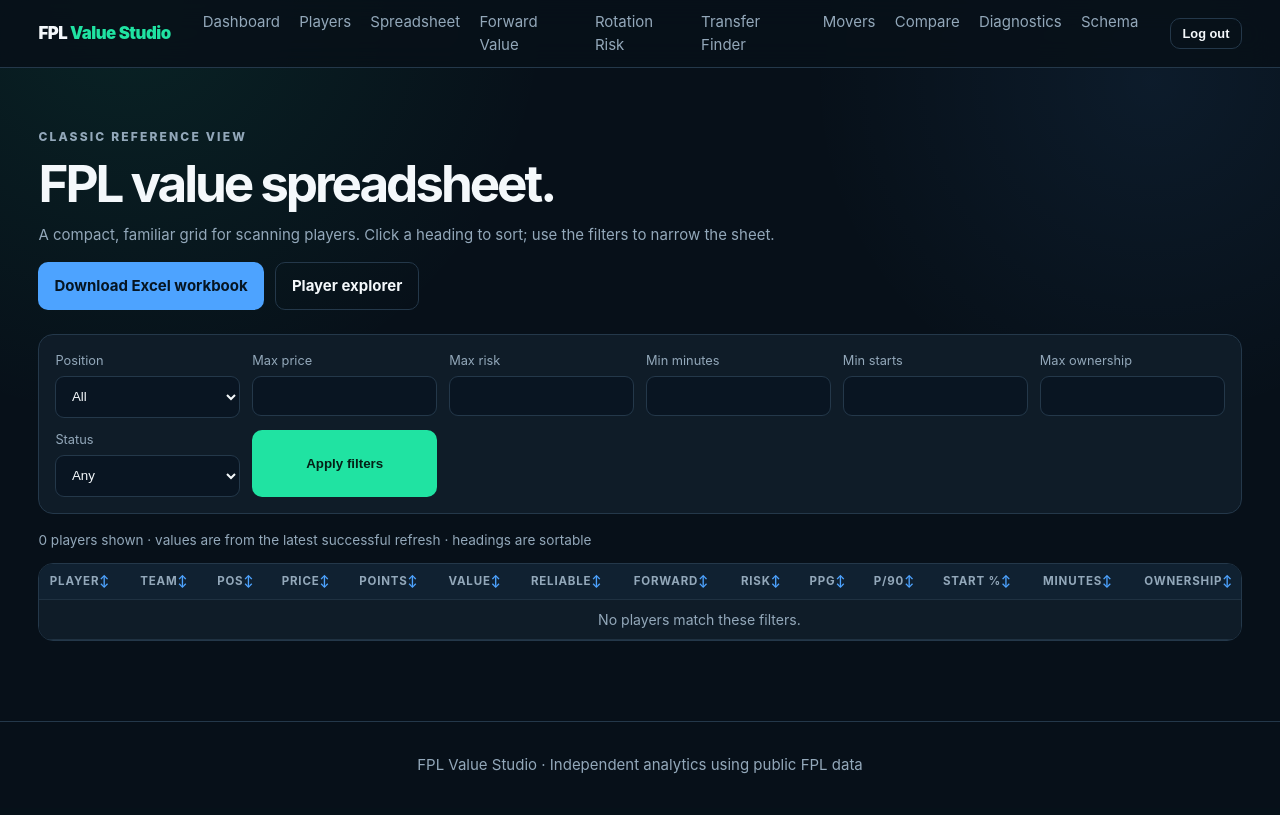
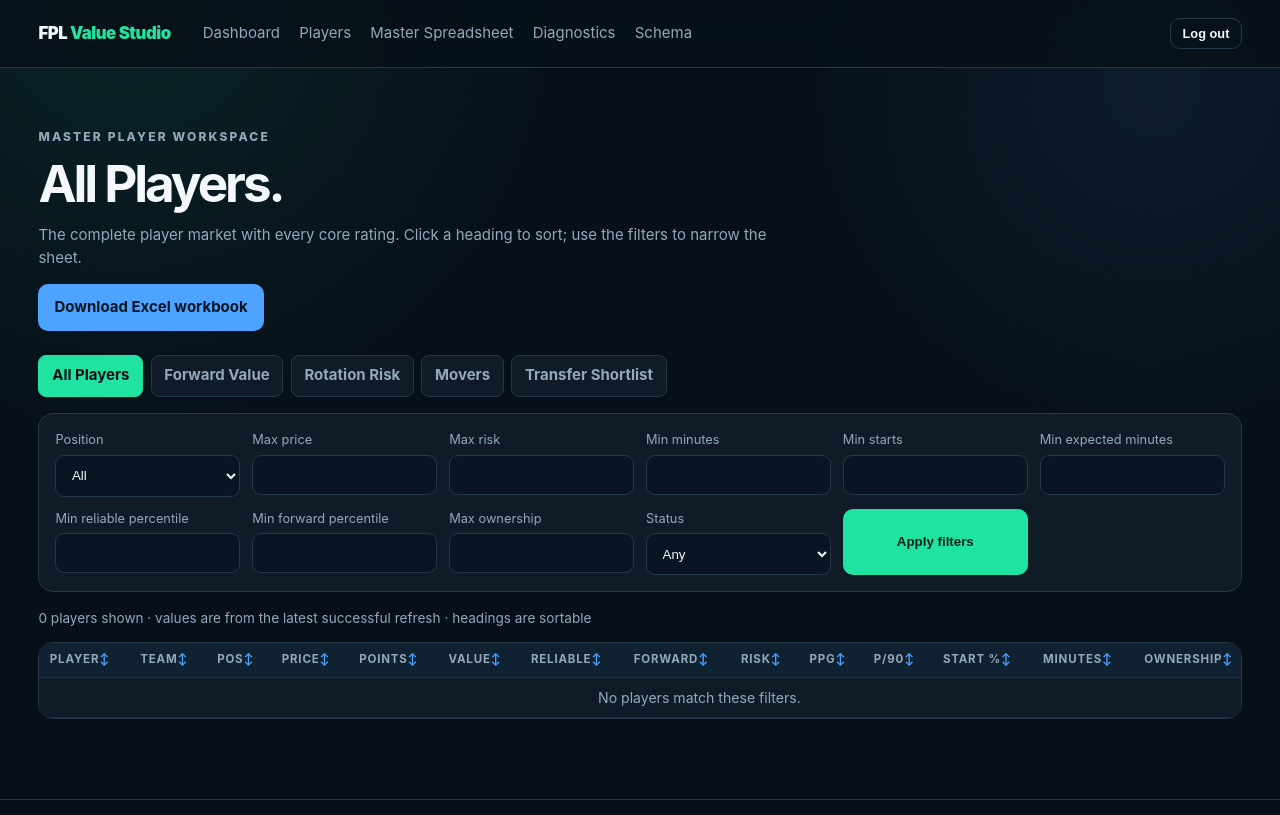
Before and after one commit to leifheaney5/fpl-value, a FastAPI app: page /spreadsheet in a window 1280 px wide. Shown: the top 815 px of the page. Before the commit the page ends 774 px from the top, so only its background shows below. Run offline with FastAPI, Linux system fonts and the light colour scheme; data that the repository does not hold is empty; some libraries are stand-ins or nearby versions.

Commit message:
Consolidate analysis into master spreadsheet

```diff
--- a/app/static/app.css
+++ b/app/static/app.css
@@ -93,6 +93,9 @@ td small { display: block; color: var(--muted); }
 .spreadsheet-table th:first-child, .spreadsheet-table td:first-child { position: sticky; left: 0; z-index: 3; background: #102131; }
 .spreadsheet-table td:first-child { background: var(--panel); }
 .sheet-note { color: var(--muted); font-size: .85rem; margin: .8rem 0; }
+.spreadsheet-tabs { display: flex; flex-wrap: wrap; gap: .45rem; margin: 1rem 0 .75rem; }
+.spreadsheet-tab { padding: .55rem .8rem; border: 1px solid var(--line); border-radius: 8px; color: var(--muted); background: var(--panel); font-weight: 750; }
+.spreadsheet-tab:hover, .spreadsheet-tab.active { color: #071019; background: var(--accent); border-color: var(--accent); }
 .data-table a { color: var(--accent); font-weight: 700; }
 .badge, .risk { display: inline-flex; min-width: 56px; justify-content: center; padding: .22rem .5rem; border-radius: 999px; background: #20364a; font-weight: 750; }
 .risk-low { background: rgba(43,214,123,.18); color: var(--green); }
--- a/app/templates/base.html
+++ b/app/templates/base.html
@@ -14,12 +14,7 @@
     <nav>
       <a href="/">Dashboard</a>
       <a href="/players">Players</a>
-      <a href="/spreadsheet">Spreadsheet</a>
-      <a href="/forward">Forward Value</a>
-      <a href="/rotation">Rotation Risk</a>
-      <a href="/transfers">Transfer Finder</a>
-      <a href="/movers">Movers</a>
-      <a href="/compare">Compare</a>
+      <a href="/spreadsheet">Master Spreadsheet</a>
       <a href="/diagnostics">Diagnostics</a>
       <a href="/schema">Schema</a>
     </nav>
--- a/app/templates/dashboard.html
+++ b/app/templates/dashboard.html
@@ -12,7 +12,8 @@
       <input type="hidden" name="csrf_token" value="{{ request.session.get('csrf_token', '') }}">
       <button type="submit">Refresh FPL data</button>
     </form>
-    <a class="button secondary" href="/exports/current.xlsx">Export Excel</a>
+    <a class="button secondary" href="/spreadsheet">Open master spreadsheet</a>
+    <a class="button ghost" href="/exports/current.xlsx">Export Excel</a>
     <a class="button ghost" href="/exports/current.csv">Export CSV</a>
   </div>
 </section>
--- a/app/templates/spreadsheet.html
+++ b/app/templates/spreadsheet.html
@@ -1,13 +1,18 @@
 {% extends "base.html" %}
 {% block title %}Spreadsheet · FPL Value Studio{% endblock %}
 {% block content %}
-<div class="page-heading"><div><p class="eyebrow">CLASSIC REFERENCE VIEW</p><h1>FPL value spreadsheet.</h1><p>A compact, familiar grid for scanning players. Click a heading to sort; use the filters to narrow the sheet.</p></div><div class="actions"><a class="button secondary" href="/exports/current.xlsx">Download Excel workbook</a><a class="button ghost" href="/players">Player explorer</a></div></div>
+<div class="page-heading"><div><p class="eyebrow">MASTER PLAYER WORKSPACE</p><h1>{{ view_title }}.</h1><p>{{ view_description }} Click a heading to sort; use the filters to narrow the sheet.</p></div><div class="actions"><a class="button secondary" href="/exports/current.xlsx">Download Excel workbook</a></div></div>
+<div class="spreadsheet-tabs" aria-label="Spreadsheet views">{% for key, label in [("all", "All Players"), ("forward", "Forward Value"), ("rotation", "Rotation Risk"), ("movers", "Movers"), ("transfers", "Transfer Shortlist")] %}<a class="spreadsheet-tab {% if view == key %}active{% endif %}" href="/spreadsheet?view={{ key }}">{{ label }}</a>{% endfor %}</div>
 <form class="filters" method="get">
+  <input type="hidden" name="view" value="{{ view }}">
   <label>Position<select name="position"><option value="">All</option>{% for item in ["GKP","DEF","MID","FWD"] %}<option value="{{ item }}" {% if position == item %}selected{% endif %}>{{ item }}</option>{% endfor %}</select></label>
   <label>Max price<input type="number" step="0.1" name="max_price" value="{{ max_price or '' }}"></label>
   <label>Max risk<input type="number" step="1" name="max_rotation" value="{{ max_rotation or '' }}"></label>
   <label>Min minutes<input type="number" name="min_minutes" value="{{ min_minutes or '' }}"></label>
   <label>Min starts<input type="number" name="min_starts" value="{{ min_starts or '' }}"></label>
+  <label>Min expected minutes<input type="number" name="min_expected_minutes" value="{{ min_expected_minutes or '' }}"></label>
+  <label>Min reliable percentile<input type="number" step="1" name="min_reliable_percentile" value="{{ min_reliable_percentile or '' }}"></label>
+  <label>Min forward percentile<input type="number" step="1" name="min_forward_percentile" value="{{ min_forward_percentile or '' }}"></label>
   <label>Max ownership<input type="number" step="0.1" name="max_ownership" value="{{ max_ownership or '' }}"></label>
   <label>Status<select name="status"><option value="">Any</option>{% for item in ["a","d","i","s","u","n"] %}<option value="{{ item }}" {% if status == item %}selected{% endif %}>{{ item }}</option>{% endfor %}</select></label>
   <button type="submit">Apply filters</button>
```
Also changed, not shown: app/web/routes.py (+30 -2 lines).
